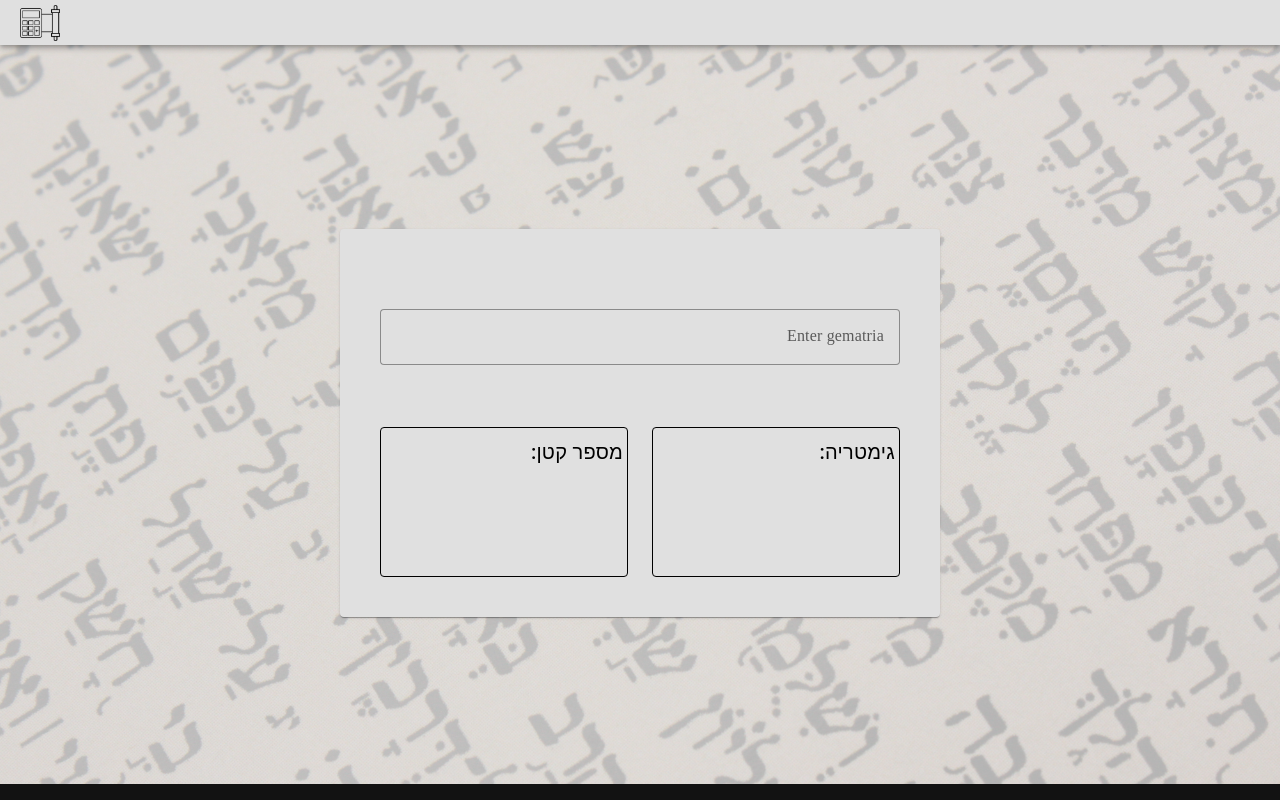
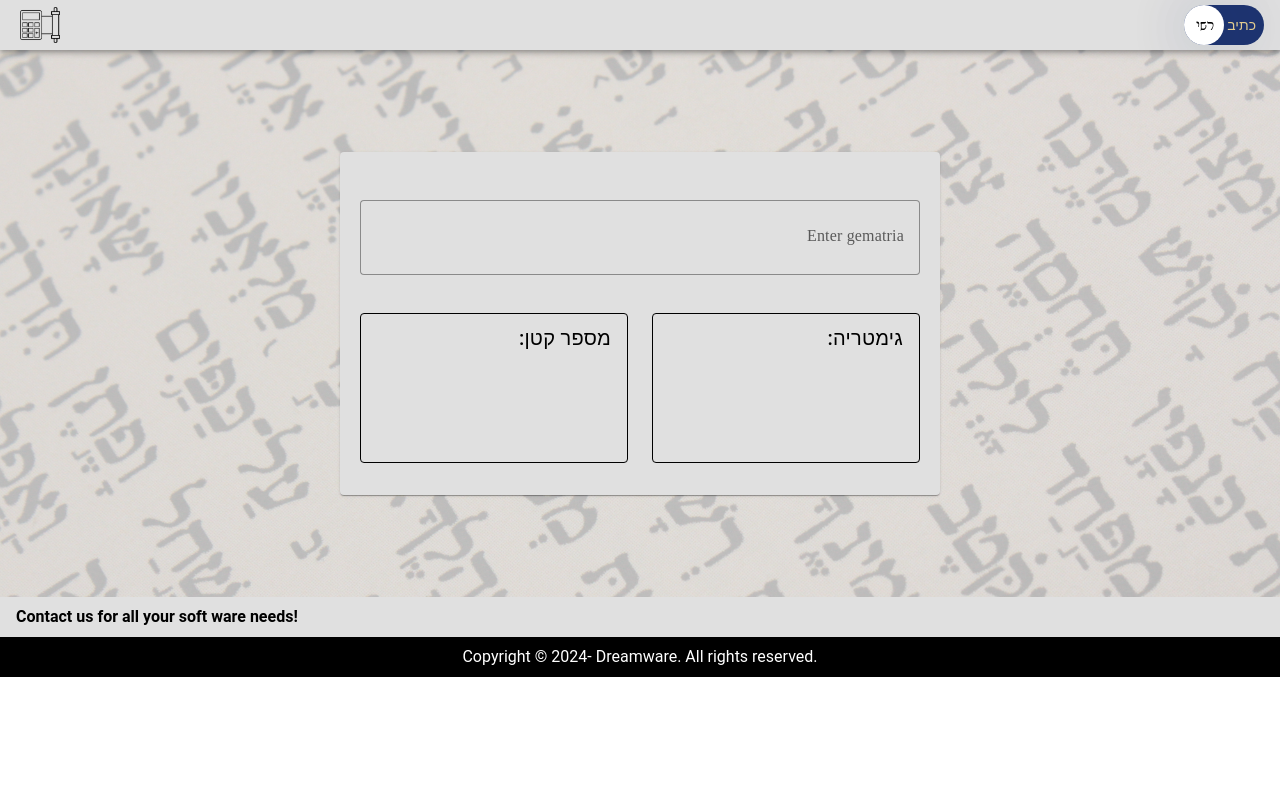
Before and after one commit to simjust175/gematriaCalc, a Vue app: page / in a window 1280 px wide. Built offline with nearby package versions, Linux system fonts and the light colour scheme; a web font is replaced by a local one.

Commit message:
Added footer & font switch

```diff
--- a/index.html
+++ b/index.html
@@ -4,7 +4,7 @@
     <meta charset="UTF-8">
     <link rel="icon" href="/favicon.ico">
     <meta name="viewport" content="width=device-width, initial-scale=1.0">
-    <title>Welcome to Vuetify 3</title>
+    <title>גימטריה</title>
   </head>
   <body>
     <div id="app"></div>
--- a/src/App.vue
+++ b/src/App.vue
@@ -1,23 +1,25 @@
 <template>
   <div>
     <v-app class="bg-alef-beis" theme="light" id="app">
-      <v-app-bar scroll-behavior="elevate inverted" class="bg-grey-lighten-2 mr-10" height="45">
-        <v-toolbar-title>
-          <v-img src="../public/images/gemariaLogo.png" max-width="40"></v-img>
-        </v-toolbar-title>
-        <v-spacer></v-spacer>
 
-      </v-app-bar>
+     <app-bar @fontChange="rashiStat = $event"/>
+
       <v-main class="d-flex align-center justify-center">
-        <gim-form />
+        <gim-form :rashiStat="rashiStat"/>
       </v-main>
+      <footer-comp height="0" class="pa-0 pb-0" />
     </v-app>
   </div>
 </template>
 
 <script>
 export default {
-  name: 'app'
+  name: 'app',
+  data() {
+    return {
+      rashiStat: true
+    }
+  },
 }
 </script>
 
--- /dev/null
+++ b/src/components/AppBar.vue
@@ -0,0 +1,21 @@
+<template>
+   <v-app-bar scroll-behavior="elevate inverted" class="bg-grey-lighten-2 mr-10" height="50">
+        <v-toolbar-title>
+          <v-img src="../../public/images/gemariaLogo.png" max-width="40"></v-img>
+        </v-toolbar-title>
+        <v-spacer></v-spacer>
+        <font-switch v-bind="$attrs"/>
+      </v-app-bar>
+</template>
+
+<script>
+import FontSwich from './FontSwitch.vue'
+export default {
+  components: { FontSwich },
+
+}
+</script>
+
+<style>
+
+</style>
--- /dev/null
+++ b/src/components/FontSwitch.vue
@@ -0,0 +1,110 @@
+<template>
+    <div class="container pr-4">
+      <label class="language-switcher">
+        <input type="checkbox">
+        <span class="slider round pr-1"></span>
+        <span class="select-fr rashi pl-1" @click="$emit('fontChange', true)">רשי</span>
+        <span class="select-en" @click="$emit('fontChange', false)">כתיב</span>
+      </label>
+    </div>
+  </template>
+
+  <script>
+  export default {
+
+  }
+  </script>
+
+  <style scoped>
+  @import url(https://fonts.googleapis.com/css?family=Source+Sans+Pro:400,400i,700,700i);
+
+  .container {
+    /* background-color: var(--bg);
+    --bg: #00a6eb; */
+    margin: 0;
+    padding: 0;
+    height: 40px;
+    font-family: "Source Sans Pro", Arial, sans-serif;
+    display: flex;
+    align-items: center;
+    justify-content: center;
+  }
+
+  .language-switcher {
+    position: relative;
+    display: inline-block;
+    width: 80px; /* Adjusted width */
+    height: 40px; /* Adjusted height */
+    transition: transform 0.17s cubic-bezier(0.26, 0.48, 0.08, 0.9);
+  }
+
+  .language-switcher input {
+    opacity: 0;
+    width: 0;
+    height: 0;
+  }
+
+  .language-switcher .select-fr,
+  .language-switcher .select-en {
+    position: absolute;
+    font-size: 14px; /* Adjusted font size */
+    top: 50%;
+    transform: translateY(-50%);
+    color: #fff;
+    mix-blend-mode: difference;
+  }
+
+  .language-switcher .select-fr {
+    left: 8px; /* Adjusted position */
+  }
+
+  .language-switcher .select-en {
+    right: 8px; /* Adjusted position */
+  }
+
+  /* The slider */
+  .slider {
+    position: absolute;
+    cursor: pointer;
+    top: 0;
+    left: 0;
+    right: 0;
+    bottom: 0;
+    background-color: #1e3470;
+    box-shadow: 0 3px 64px rgba(30, 52, 112, 0.1);
+    transition: 0.4s;
+  }
+
+  .slider:before {
+    position: absolute;
+    content: "";
+    height: 40px; /* Adjusted height */
+    width: 40px; /* Adjusted width */
+    left: 0;
+    bottom: 0;
+    background-color: white;
+    box-shadow: 0 3px 64px rgba(30, 52, 112, 0.16);
+    transition: 0.4s;
+  }
+
+  input:checked + .slider {
+    background-color: #1e3470;
+  }
+
+  input:focus + .slider {
+    box-shadow: none;
+  }
+
+  input:checked + .slider:before {
+    transform: translateX(40px); /* Adjusted translation */
+  }
+
+  /* Rounded sliders */
+  .slider.round {
+    border-radius: 40px; /* Adjusted border radius */
+  }
+
+  .slider.round:before {
+    border-radius: 50%;
+  }
+  </style>
--- a/src/components/FooterComp.vue
+++ b/src/components/FooterComp.vue
@@ -1,10 +1,16 @@
 <template>
-    <v-footer theme="dark" padless>
-      <v-col class="text-center" cols="12">
-        <div class="d-flex justify-center align-center">
-          <div>{{ new Date().getFullYear() }} — </div>
-          <v-img src="../../../public/logo/dreamware.png" max-width="50" class="ml-8"></v-img>
-        </div>
-      </v-col>
+      <v-footer class="d-flex flex-column pb-0 mb-0" height="0">
+      <div class="bg-grey-lighten-2 d-flex w-100 align-center px-4 py-2">
+        <strong>Contact us for all your soft ware needs!</strong>
+        <v-spacer></v-spacer>
+      </div>
+      <div class="px-4 py-2 bg-black text-center w-100">
+        Copyright ©
+        {{ new Date().getFullYear() }}- Dreamware. All rights reserved.
+      </div>
+      <v-img src="../../public/images/dreamware.png" max-width="30" max-height="30" ></v-img>
     </v-footer>
   </template>
+  <script>
+    //
+  </script>
--- a/src/components/GimForm.vue
+++ b/src/components/GimForm.vue
@@ -1,10 +1,11 @@
 <template>
-  <v-card class="pa-10 rashi bg-grey-lighten-2" min-width="600">
+  <v-card class="pa-5 py-8 rashi bg-grey-lighten-2" min-width="600">
     <v-locale-provider rtl>
       <v-text-field
         label="Enter gematria"
         variant="outlined"
-        class="text-h2 py-10 rashi"
+        class="text-h2 text-h4 py-4"
+        :class="{'rashi': rashiStat}"
         v-model="gimatria"
         :loading="loading"
         :rules="gimatriaRules"
@@ -13,7 +14,7 @@
     <v-row>
       <v-col cols="6">
         <v-card variant="outlined" cols="5" min-height="150">
-          <v-card-title class="pr-1 text-h6">גימטריה:</v-card-title>
+          <v-card-title class="pr-4 text-h6">גימטריה:</v-card-title>
           <div class="pa-8 pt-1 pl-1 d-flex align-center justify-center">
             <h2 class="text-center">{{ gimatriaCalc("full") }}</h2>
           </div>
@@ -21,7 +22,7 @@
       </v-col>
       <v-col cols="6">
         <v-card variant="outlined" cols="5" min-height="150">
-          <v-card-title class="pr-1 text-h6">מספר קטן:</v-card-title>
+          <v-card-title class="pr-4 text-h6">מספר קטן:</v-card-title>
           <div class="pa-8 pt-1 pl-1 d-flex align-center justify-center">
             <h2 class="text-center">{{ gimatriaCalc("short") }}</h2>
           </div>
@@ -35,7 +36,7 @@
 
 <script setup>
 import { reactive, ref } from "vue";
-
+const props  = defineProps({ rashiStat: Boolean})
 const gimatria = ref("");
 
 const gimatriaRules = ref([
@@ -98,4 +99,8 @@ const gimatriaCalc = (stat) => {
 };
 </script>
 
-<style></style>
+<style>
+.text-h4 input {
+  font-size: 1.8rem; /* Adjust the font size as needed */
+}
+</style>
```
